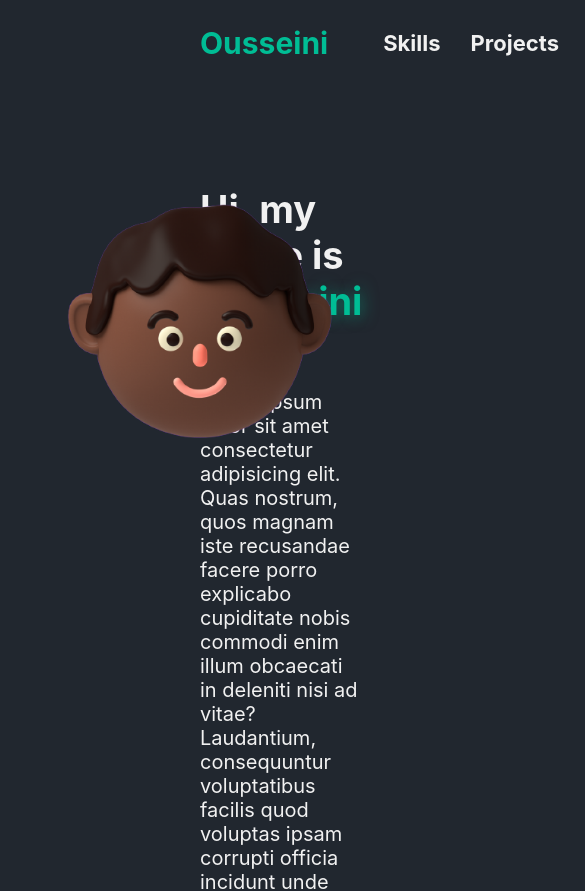
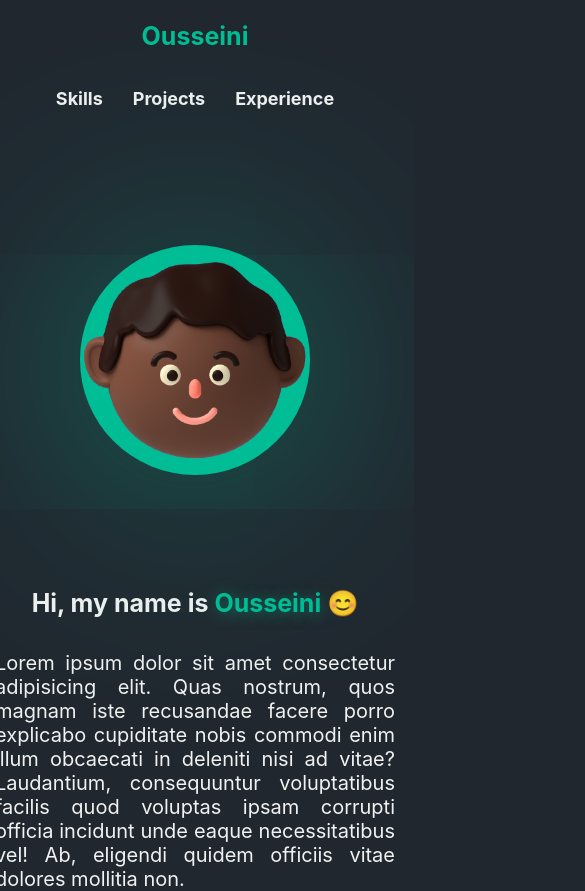
Before and after one commit to ousseinithegreatest/ousseini-portfolio, a React (Create React App) app: page / in a window 390 px wide. Shown: the top 891 px of the page, 585 px wide, since content can reach past the window. Built offline with nearby package versions, Linux system fonts and the light colour scheme; the HTML template or start-up script is replaced by a standard one.

Commit message:
large mobile responsive

```diff
--- a/src/index.css
+++ b/src/index.css
@@ -22,3 +22,9 @@ body {
     margin: 0;
   }
 }
+
+@media only screen and (max-width: 425px) {
+  body {
+    margin: 0;
+  }
+}
--- a/src/styles/Experience.css
+++ b/src/styles/Experience.css
@@ -25,3 +25,13 @@
         font-size: 30px;
     }
 }
+
+@media only screen and (max-width: 425px) {
+    .experience {
+        width: 350px;
+    }
+
+    .experience h2 {
+        font-size: 30px;
+    }
+}
--- a/src/styles/Hero.css
+++ b/src/styles/Hero.css
@@ -146,3 +146,44 @@
 
 
 }
+
+@media only screen and (max-width: 425px) {
+    .container {
+        display: flex;
+        flex-direction: column;
+        align-items: center;
+        margin: 40px;
+    }
+
+    .avatar {
+        margin-top: 80px;
+        background: #00bd95;
+        border-radius: 100%;
+        width: 230px;
+        height: 230px;
+        box-shadow: -2px 10px 400px -11px rgba(0, 189, 149, 0.75);
+        -webkit-box-shadow: -2px 10px 400px -11px rgba(0, 189, 149, 0.75);
+        -moz-box-shadow: -2px 10px 400px -11px rgba(0, 189, 149, 0.75);
+        position: relative;
+    }
+
+    .avatar img {
+        width: 320px;
+        height: 320px;
+        position: absolute;
+        top: 50%;
+        left: 50%;
+        margin: -160px 0 0 -160px;
+    }
+
+    .about {
+        width: 400px;
+        text-align: justify;
+    }
+
+    .about h4 {
+        font-size: 25px;
+        display: block;
+        text-align: center;
+    }
+}
--- a/src/styles/Navbar.css
+++ b/src/styles/Navbar.css
@@ -79,3 +79,29 @@ a:hover {
         font-weight: 700;
     }
 }
+
+@media only screen and (max-width: 425px) {
+    nav {
+        display: flex;
+        flex-direction: column;
+    }
+
+    nav ul {
+        display: flex;
+        justify-content: center;
+        padding-left: 0;
+    }
+
+
+    h1 {
+        text-align: center;
+        font-size: 25px;
+    }
+
+    a {
+        text-decoration: none;
+        color: #f1f1f1;
+        font-size: 18px;
+        font-weight: 700;
+    }
+}
--- a/src/styles/Projects.css
+++ b/src/styles/Projects.css
@@ -88,6 +88,15 @@
     }
 }
 
+@media only screen and (max-width: 425px) {
+    .projectList {
+        width: 350px;
+        display: flex;
+        flex-direction: column;
+    }
+}
+
+
 /*
 @media only screen and (max-width: 320px) {
     .projectList {
--- a/src/styles/Skills.css
+++ b/src/styles/Skills.css
@@ -66,3 +66,21 @@
         display: flex;
     }
 }
+
+@media only screen and (max-width: 425px) {
+    .skills-container {
+        width: 400px;
+        text-align: justify;
+        padding: 7px;
+    }
+
+    .skills-container h2 {
+        font-size: 30px;
+        text-align: center;
+    }
+
+    .items {
+        width: 300px;
+        display: flex;
+    }
+}
```
